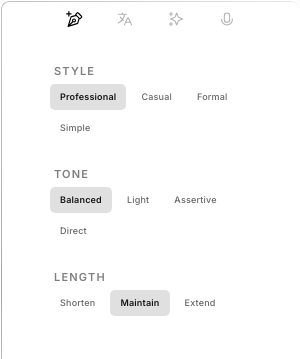
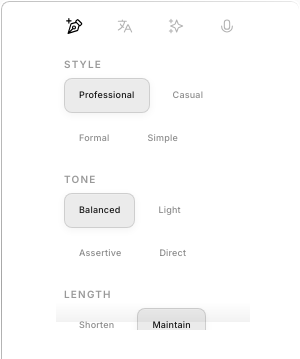
Before and after one commit to lolil9874/Stylo, an Electron app: page index.html in a window 300 px wide. Both pictures are taken after a click on the button 73 px from the left and 19 px from the top of the page. Shown: the top 359 px of the page. Drawn offline with Linux system fonts and the light colour scheme; no server answers.

Commit message:
Refonte glassmorphism: filtres redesignés avec scroll invisible
- Design unifié avec effet glassmorphism sur tous les filtres
- Police Inter intégrée avec hiérarchie typographique claire
- Scrollbar complètement invisible mais fonctionnelle
- Navigation avec molette, trackpad, clavier et tactile
- Indicateur visuel subtil pour le contenu défilable
- Espacement optimisé pour meilleure lisibilité
- Animations fluides et transitions douces

```diff
--- a/styles.css
+++ b/styles.css
@@ -16,7 +16,7 @@ body {
     -webkit-user-select: none;
 }
 
-/* Floating panel with liquid glass effect */
+/* Floating panel with liquid glass effect - toolbar en haut */
 .floating-panel {
     width: 100%;
     height: 100vh;
@@ -80,12 +80,15 @@ body {
     -webkit-app-region: drag;
 }
 
-/* Button container */
+/* Button container - centré verticalement à l'intérieur de la toolbar */
 .button-container {
     display: flex;
     gap: 12px;
-    padding: 0 12px;
+    padding: 12px 0;
     align-items: center;
+    justify-content: center;
+    width: 100%;
+    height: 50px;
     -webkit-app-region: no-drag;
     position: relative;
     z-index: 2;
@@ -527,7 +530,7 @@ body {
 /* FILTER MODAL (Panneau contextuel)            */
 /* ============================================= */
 
-/* Modal principal - TRANSPARENT comme la toolbar */
+/* Modal principal - Transparent, intégré à la toolbar */
 .filter-modal {
     position: fixed;
     top: 50px; /* Juste après la toolbar */
@@ -536,67 +539,83 @@ body {
     width: 200px;
     margin: 0 auto;
 
-    /* Complètement transparent - pas de fond */
+    /* Pas de fond - complètement transparent */
     background: transparent;
+    backdrop-filter: none;
+    -webkit-backdrop-filter: none;
     border: none;
+    border-radius: 0;
     box-shadow: none;
 
-    /* Espacement minimaliste */
-    padding: 8px 0;
+    /* Espacement avec padding à gauche */
+    padding: 8px 0 8px 6px;
 
-    /* Animation d'apparition */
+    /* Animation d'apparition fluide */
     opacity: 0;
-    transform: translateY(-10px);
+    transform: translateY(-20px) scale(0.95);
     max-height: 0;
     pointer-events: none;
     overflow: hidden;
-    transition: all 0.3s cubic-bezier(0.4, 0, 0.2, 1);
+    transition: all 350ms cubic-bezier(0.23, 1, 0.32, 1);
     z-index: 100;
 }
 
 .filter-modal.show {
     opacity: 1;
-    transform: translateY(0);
+    transform: translateY(0) scale(1);
     max-height: 280px; /* Hauteur visible: 330px (fenêtre) - 50px (toolbar) = 280px */
     pointer-events: auto !important;
     overflow-y: auto !important; /* Auto permet le scroll quand nécessaire */
     overflow-x: hidden; /* Empêche le scroll horizontal */
 
-    /* Scroll rapide et réactif */
+    /* Scroll très rapide et réactif */
     overscroll-behavior: contain;
     -webkit-overflow-scrolling: touch;
     scroll-behavior: smooth;
 
-    /* Style de scrollbar personnalisé pour macOS */
-    scrollbar-width: thin; /* Thin pour être discret */
-    scrollbar-color: rgba(0, 0, 0, 0.3) rgba(0, 0, 0, 0.05);
+    /* CACHER la scrollbar mais garder la fonctionnalité de scroll */
+    scrollbar-width: none; /* Firefox */
+    -ms-overflow-style: none; /* IE/Edge */
+
+    /* Animation d'ouverture fluide */
+    animation: slideInPanel 350ms cubic-bezier(0.23, 1, 0.32, 1) forwards;
 }
 
-/* Webkit scrollbar styling (Chrome, Safari, Electron) - visible et utilisable */
-.filter-modal.show::-webkit-scrollbar {
-    width: 8px; /* Largeur optimale */
-    background: transparent;
+/* Animation d'ouverture du panneau */
+@keyframes slideInPanel {
+    from {
+        opacity: 0;
+        transform: translateY(-20px) scale(0.95);
+    }
+    to {
+        opacity: 1;
+        transform: translateY(0) scale(1);
+    }
 }
 
-.filter-modal.show::-webkit-scrollbar-track {
-    background: rgba(0, 0, 0, 0.05);
-    border-radius: 4px;
-    margin: 2px 0;
+/* Cacher complètement la scrollbar pour Chrome/Safari/Edge */
+.filter-modal.show::-webkit-scrollbar {
+    display: none;
+    width: 0;
+    height: 0;
 }
 
-.filter-modal.show::-webkit-scrollbar-thumb {
-    background: rgba(0, 0, 0, 0.3);
-    border-radius: 4px;
-    min-height: 30px; /* Hauteur minimale pour être facilement saisissable */
-}
-
-.filter-modal.show::-webkit-scrollbar-thumb:hover {
-    background: rgba(0, 0, 0, 0.5);
-    cursor: pointer;
-}
-
-.filter-modal.show::-webkit-scrollbar-thumb:active {
-    background: rgba(0, 0, 0, 0.7);
+/* Indicateur visuel discret qu'il y a plus de contenu en bas */
+.filter-modal.show::after {
+    content: '';
+    position: sticky;
+    bottom: 0;
+    left: 0;
+    right: 0;
+    height: 20px;
+    background: linear-gradient(
+        to bottom,
+        rgba(255, 255, 255, 0) 0%,
+        rgba(0, 0, 0, 0.05) 100%
+    );
+    pointer-events: none;
+    z-index: 10;
+    display: block;
 }
 
 /* Forcer tous les éléments enfants cliquables à recevoir les événements */
@@ -615,10 +634,10 @@ body {
     display: none;
 }
 
-/* Contenu du modal - scrollable */
+/* Contenu du modal - scrollable avec z-index inférieur à la scrollbar */
 .filter-content {
     position: relative;
-    z-index: 1000;
+    z-index: 1;
     pointer-events: auto !important;
     min-height: 0;
     height: auto;
@@ -630,25 +649,28 @@ body {
     display: none;
 }
 
-/* Body avec les filtres - scrollable */
+/* Body avec les filtres - scrollable avec espace en bas */
 .filter-body {
     margin-bottom: 12px;
-    padding-bottom: 8px;
+    padding-bottom: 40px;
     pointer-events: auto;
     min-height: 0; /* Permet au contenu de déborder */
 }
 
-/* Groupes d'options - compact */
+/* Groupes d'options - espacement compact */
 .options-group {
     display: flex;
     flex-direction: column;
     gap: 6px;
     pointer-events: auto;
+
+    /* Performance */
+    transform: translateZ(0);
 }
 
-/* Sections de filtres - style épuré sans bordures */
+/* Sections de filtres - style épuré compact */
 .filter-section {
-    margin-bottom: 8px;
+    margin-bottom: 0;
     pointer-events: auto;
 
     /* Pas de fond - transparent pour s'intégrer au panneau */
@@ -657,7 +679,7 @@ body {
     -webkit-backdrop-filter: none;
     border: none;
     border-radius: 0;
-    padding: 6px 0;
+    padding: 0;
     box-shadow: none;
     transition: all 0.3s cubic-bezier(0.4, 0, 0.2, 1);
     position: relative;
@@ -674,81 +696,110 @@ body {
     margin-bottom: 0;
 }
 
-/* Labels des sections - alignés à gauche avec police Inter */
+/* Labels des sections - espacement réduit et uniforme */
 .section-label {
     font-family: 'Inter', sans-serif;
-    font-size: 11px;
+    font-size: 10px;
     font-weight: 600;
     text-transform: uppercase;
     letter-spacing: 1.2px;
-    color: rgba(0, 0, 0, 0.5);
-    margin-bottom: 6px;
-    margin-top: 0;
+    color: rgba(0, 0, 0, 0.4);
+    margin-top: 12px;
+    margin-bottom: 8px;
     text-align: left;
-    padding-left: 4px;
-    text-shadow: 0 1px 2px rgba(255, 255, 255, 0.8);
+    padding-left: 8px;
+    text-shadow: 0 1px 1px rgba(255, 255, 255, 0.5);
     position: relative;
     z-index: 2;
+
+    /* Performance */
+    transform: translateZ(0);
 }
 
-/* Options de filtres - layout glassmorphism compact */
+/* Premier label sans margin-top */
+.filter-section:first-child .section-label {
+    margin-top: 0;
+}
+
+/* Options de filtres - layout glassmorphism avec espace à gauche */
 .filter-options {
     display: flex;
-    gap: 5px;
+    gap: 8px;
     justify-content: flex-start;
     flex-wrap: wrap;
     pointer-events: auto;
     position: relative;
     z-index: 2;
     align-items: center;
+    padding-left: 8px;
+
+    /* Performance */
+    transform: translateZ(0);
 }
 
 .filter-option {
-    /* Style épuré sans bordures ni fond */
+    /* Bouton glassmorphism avec états clairs - texte réduit */
     font-family: 'Inter', sans-serif;
     font-size: 9px;
     font-weight: 500;
-    line-height: 1.3;
-    padding: 5px 10px;
-    min-height: 26px;
-    border: none;
-    border-radius: 5px;
+    line-height: 1.4;
+    padding: 10px 14px;
+    min-height: 32px;
+    border: 1px solid transparent;
+    border-radius: 8px;
     background: transparent;
     backdrop-filter: none;
     -webkit-backdrop-filter: none;
     cursor: pointer !important;
     pointer-events: auto !important;
-    transition: all 0.3s cubic-bezier(0.4, 0, 0.2, 1);
+    transition: all 150ms ease;
     display: flex;
     align-items: center;
     justify-content: center;
-    gap: 5px;
+    gap: 6px;
     position: relative;
     overflow: hidden;
     user-select: none;
     -webkit-user-select: none;
     -webkit-tap-highlight-color: transparent;
     box-shadow: none;
+
+    /* État inactif - texte gris clair */
+    color: rgba(0, 0, 0, 0.45);
+
+    /* Performance 60fps */
+    will-change: background, border-color, color;
+    transform: translateZ(0);
 }
 
 .filter-option:hover {
-    background: rgba(0, 0, 0, 0.05);
-    transform: none;
-    box-shadow: none;
+    background: rgba(0, 0, 0, 0.04);
+    border-color: rgba(0, 0, 0, 0.08);
+    color: rgba(0, 0, 0, 0.65);
+    box-shadow: inset 0 1px 0 rgba(255, 255, 255, 0.1);
 }
 
 .filter-option:active {
-    transform: scale(0.96);
-    background: rgba(0, 0, 0, 0.08);
-    transition: all 0.1s cubic-bezier(0.4, 0, 0.2, 1);
-    box-shadow: none;
+    transform: scale(0.98) translateZ(0);
+    background: rgba(0, 0, 0, 0.06);
+    transition: all 100ms ease;
 }
 
-/* État sélectionné - fond subtil */
+/* État sélectionné/actif - fond semi-transparent gris foncé avec bordure */
 .filter-option.selected {
-    background: rgba(0, 0, 0, 0.12);
-    transform: none;
-    box-shadow: none;
+    background: rgba(0, 0, 0, 0.08);
+    border: 1px solid rgba(0, 0, 0, 0.12);
+    color: rgba(0, 0, 0, 0.9);
+    font-weight: 500;
+    box-shadow:
+        inset 0 1px 0 rgba(255, 255, 255, 0.15),
+        0 2px 8px rgba(0, 0, 0, 0.05);
+}
+
+/* État sélectionné + hover */
+.filter-option.selected:hover {
+    background: rgba(0, 0, 0, 0.1);
+    border-color: rgba(0, 0, 0, 0.15);
 }
 
 /* Cacher toutes les icônes par défaut */
@@ -756,36 +807,20 @@ body {
     display: none;
 }
 
-/* Texte des filtres - typographie Inter uniforme */
+/* Texte des filtres - typographie glassmorphism réduite */
 .filter-option span {
     font-family: 'Inter', sans-serif;
     font-size: 9px;
-    font-weight: 500;
-    color: rgba(0, 0, 0, 0.6);
+    font-weight: inherit;
+    color: inherit;
     white-space: nowrap;
-    transition: all 0.3s cubic-bezier(0.4, 0, 0.2, 1);
+    transition: all 150ms ease;
     text-shadow: none;
     pointer-events: none !important;
     letter-spacing: 0.2px;
 }
 
-.filter-option.selected span {
-    color: rgba(0, 0, 0, 0.9);
-    font-weight: 600;
-    text-shadow: none;
-}
-
-.filter-option:hover span {
-    color: rgba(0, 0, 0, 0.75);
-    text-shadow: none;
-}
-
-.filter-option:active span {
-    color: rgba(0, 0, 0, 0.85);
-    text-shadow: none;
-}
-
-/* Drapeaux et emojis - taille harmonisée (pour Target Language uniquement) */
+/* Drapeaux et emojis - taille harmonisée réduite */
 .filter-option[data-filter="translate-target"] span {
     display: flex;
     align-items: center;
@@ -973,3 +1008,4 @@ body {
     0%, 100% { transform: translateX(0); }
     25% { transform: translateX(-5px); }
     75% { transform: translateX(5px); }
+}
```
Also changed, not shown: GLASSMORPHISM_REFONTE.md (added, +188 -0 lines).
